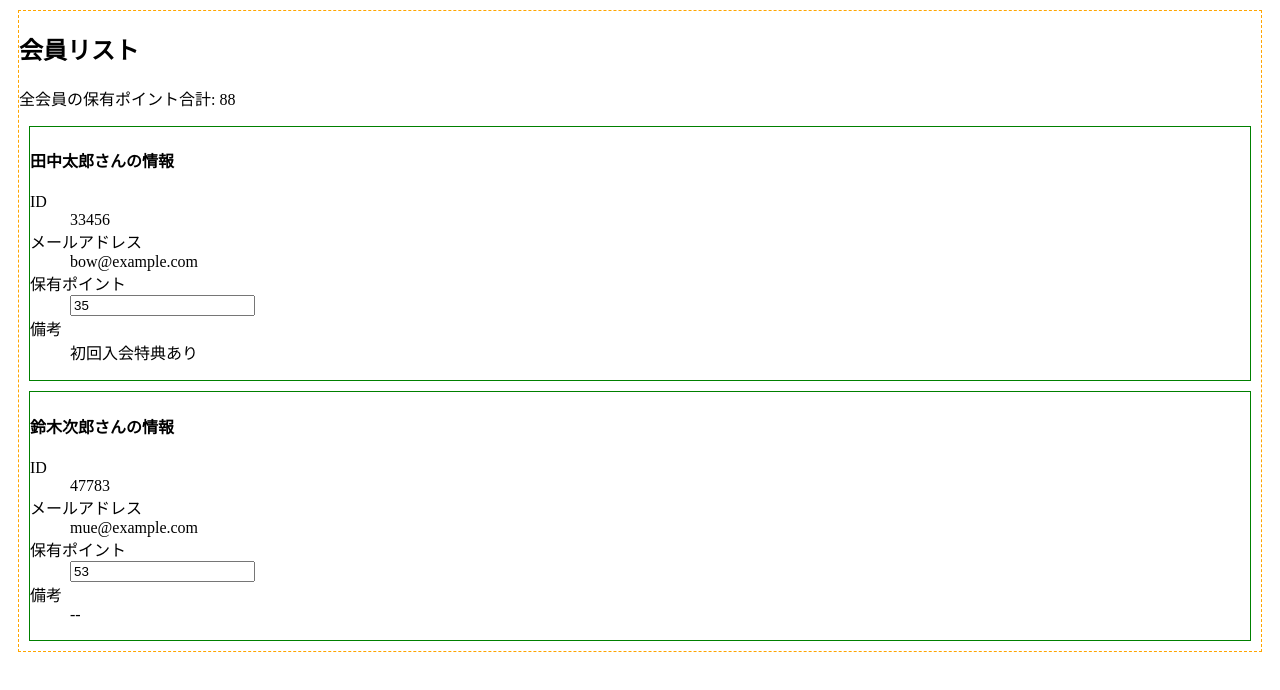
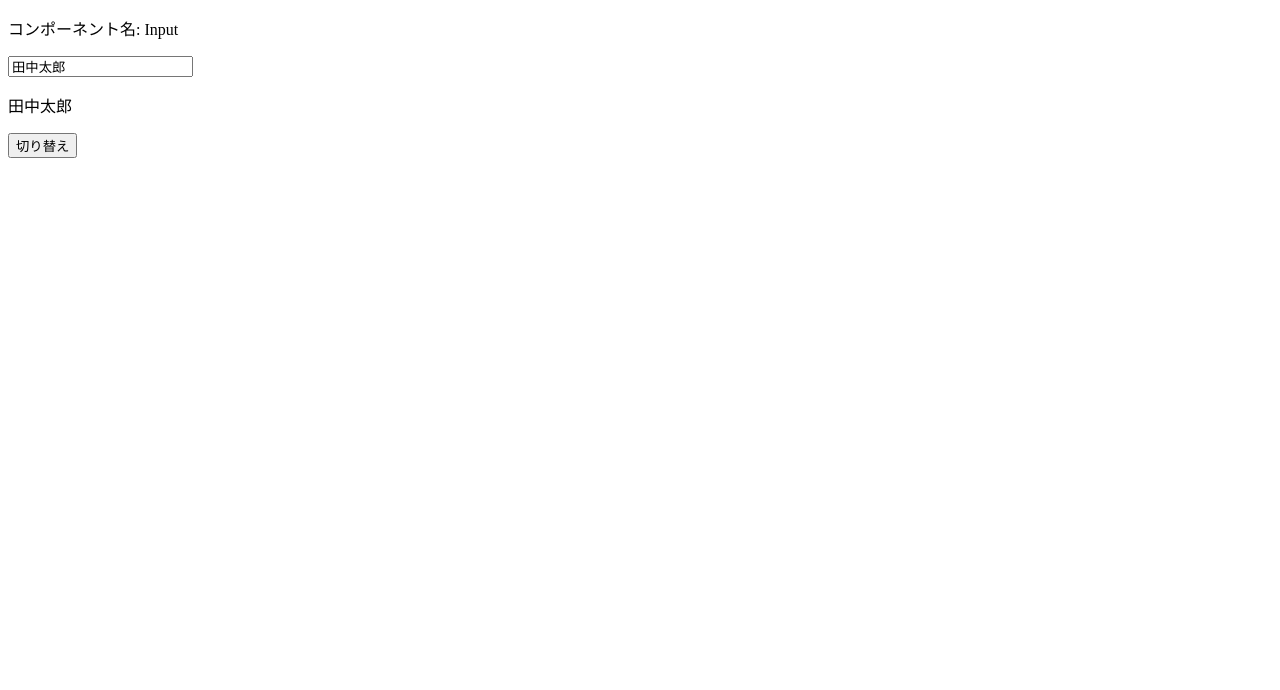
Before and after one commit to mikecat08/hello-vue, a Vue app: page / in a window 1280 px wide. Shown: the top 690 px of the page. Built offline with nearby package versions, Linux system fonts and the light colour scheme.

Commit message:
第9章4節4項
第9章までの内容終了

```diff
--- a/src/App.vue
+++ b/src/App.vue
@@ -1,19 +1,44 @@
 <script setup lang="ts">
-import {reactive, provide} from "vue";
-import BaseSection from "./components/BaseSection.vue";
-import type {Member} from "./interfaces";
+import {ref} from "vue";
+import Input from "./components/Input.vue";
+import Radio from "./components/Radio.vue";
+import Select from "./components/Select.vue"
 
-// 会員情報リストの用意
-const memberList = new Map<number, Member>();
-memberList.set(33456, {id: 33456, name: "田中太郎", email: "bow@example.com", points: 35, note: "初回入会特典あり"});
-memberList.set(47783, {id: 47783, name: "鈴木次郎", email: "mue@example.com", points: 53});
+// 現在表示させるコンポーネントを表すテンプレート変数
+const currentComp = ref(Input);
 
-// 会員情報をProvide
-provide("memberList", reactive(memberList));
+// 現在表示させるコンポーネント名を表すテンプレート変数
+const currentCompName = ref("Input");
+
+// コンポーネントの配列
+const compList = [Input, Radio, Select];
+const compNameList: string[] = ["Input", "Radio", "Select"];
+
+// 現在表示させているコンポーネントに対応した配列のインデックス番号
+let currentCompIndex = 0;
+
+// コンポーネントを切り替えるメソッド
+const switchComp = (): void => {
+  // インデックス番号をインクリメント
+  currentCompIndex++;
+  // インデックス番号が3以上なら
+  if(currentCompIndex >= 3) {
+    // 0にリセット
+    currentCompIndex = 0;
+  }
+  // インデックス番号に該当するコンポーネントをcurrentCompに代入
+  currentComp.value = compList[currentCompIndex];
+  // インデックス番号に該当するコンポーネント名をcurrentCompNameに代入
+  currentCompName.value = compNameList[currentCompIndex];
+}
 </script>
 
 <template>
-  <BaseSection />
+  <p>コンポーネント名: {{ currentCompName }}</p>
+  <KeepAlive>
+    <component v-bind:is="currentComp" />
+  </KeepAlive>
+  <button v-on:click="switchComp">切り替え</button>
 </template>
 
 <!-- <style>
--- /dev/null
+++ b/src/components/Input.vue
@@ -0,0 +1,10 @@
+<script setup lang="ts">
+import {ref} from "vue";
+
+const inputNameModel = ref("田中太郎");
+</script>
+
+<template>
+  <input type="text" v-model="inputNameModel">
+  <p>{{ inputNameModel }}</p>
+</template>
--- a/src/components/OneSection.vue
+++ b/src/components/OneSection.vue
@@ -1,30 +1,24 @@
 <script setup lang="ts">
-interface Props {
-  rand: number
-}
+import {reactive} from "vue";
 
-interface Emits {
-  (event: "createNewRand"): void;
-}
-
-defineProps<Props>();
-const emit = defineEmits<Emits>();
-
-const onNewRandButtonClick = (): void => {
-  emit("createNewRand");
-}
+const memberInfo = reactive({
+  name: "田中太郎",
+  state: "問題ありません。"
+});
 </script>
 
 <template>
   <section class="box">
-    <p>子コンポーネントで乱数を表示: {{ rand }}</p>
-    <button v-on:click="onNewRandButtonClick">新たな乱数を発生</button>
+    <slot v-bind:memberInfo="memberInfo">
+      <h1>{{ memberInfo.name }}さんの状況</h1>
+      <p>{{ memberInfo.state }}</p>
+    </slot>
   </section>
 </template>
 
 <style>
 .box {
-  border: green 1px dashed;
+  border: green 1px solid;
   margin: 10px;
 }
 </style>
--- /dev/null
+++ b/src/components/Radio.vue
@@ -0,0 +1,22 @@
+<script setup lang="ts">
+import {ref} from "vue";
+
+const memberType = ref(1);
+</script>
+
+<template>
+  <label>
+    <input type="radio" name="memberType" value="1" v-model="memberType">
+    通常会員
+  </label>
+  <label>
+    <input type="radio" name="memberType" value="2" v-model="memberType">
+    特別会員
+  </label>
+  <label>
+    <input type="radio" name="memberType" value="3" v-model="memberType">
+    優良会員
+  </label>
+  <br />
+  <p>選択されたラジオボタン:{{ memberType }}</p>
+</template>
--- /dev/null
+++ b/src/components/Select.vue
@@ -0,0 +1,15 @@
+<script setup lang="ts">
+import {ref} from "vue";
+
+const memberTypeSelect = ref(1);
+</script>
+
+<template>
+  <select v-model="memberTypeSelect">
+    <option value="1">通常会員</option>
+    <option value="2">特別会員</option>
+    <option value="3">優良会員</option>
+  </select>
+  <br />
+  <p>選択されたリスト:{{ memberTypeSelect }}</p>
+</template>
```
